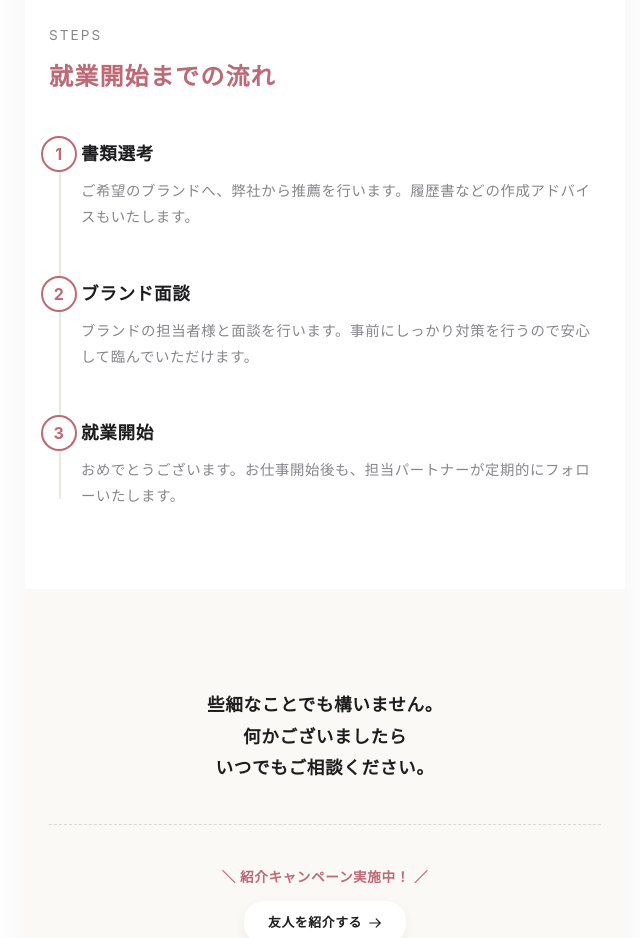
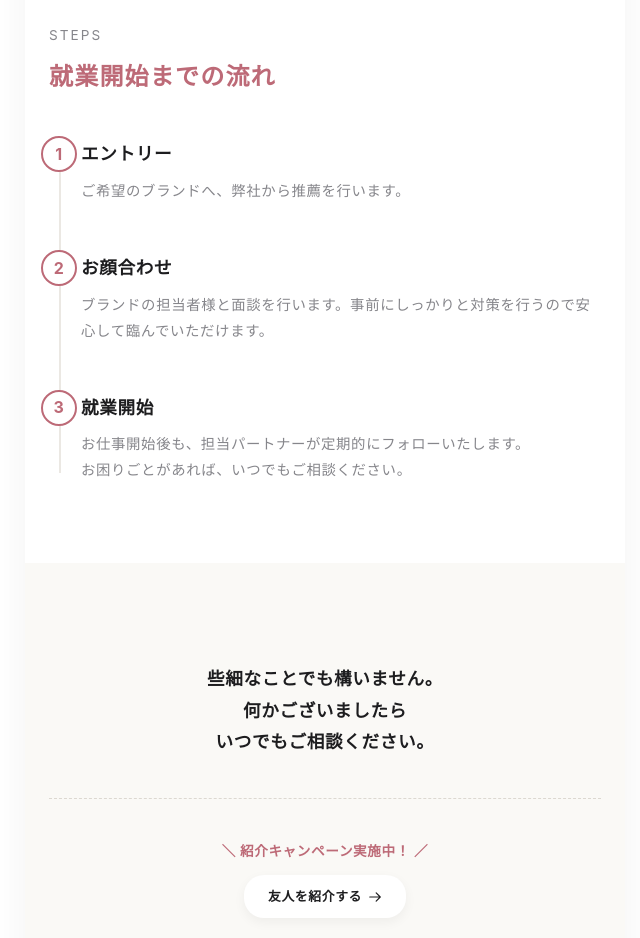
Before and after one commit to mina-gou-lab/staff-welcome-page, a plain HTML site: page index.html in a window 1280 px wide. Shown: the part 3120-4058 px from the top of the page, without its empty margins (315-955 px from the left). Drawn offline with Linux system fonts and the light colour scheme.

Commit message:
Update index.html

```diff
--- a/index.html
+++ b/index.html
@@ -1,7 +1,7 @@
 <!DOCTYPE html>
 <html lang="ja">
 <head>
-        <!-- Google tag (gtag.js) -->
+          <!-- Google tag (gtag.js) -->
 <script async src="https://www.googletagmanager.com/gtag/js?id=G-9LSL8TCSCW"></script>
 <script>
   window.dataLayer = window.dataLayer || [];
@@ -852,18 +852,18 @@
       <div class="flow-list">
         <div class="flow-item reveal">
           <div class="flow-number">1</div>
-          <h3>書類選考</h3>
-          <p>ご希望のブランドへ、弊社から推薦を行います。履歴書などの作成アドバイスもいたします。</p>
+          <h3>エントリー</h3>
+          <p>ご希望のブランドへ、弊社から推薦を行います。</p>
         </div>
         <div class="flow-item reveal">
           <div class="flow-number">2</div>
-          <h3>ブランド面談</h3>
-          <p>ブランドの担当者様と面談を行います。事前にしっかり対策を行うので安心して臨んでいただけます。</p>
+          <h3>お顔合わせ</h3>
+          <p>ブランドの担当者様と面談を行います。事前にしっかりと対策を行うので安心して臨んでいただけます。</p>
         </div>
         <div class="flow-item reveal">
           <div class="flow-number">3</div>
           <h3>就業開始</h3>
-          <p>おめでとうございます。お仕事開始後も、担当パートナーが定期的にフォローいたします。</p>
+          <p>お仕事開始後も、担当パートナーが定期的にフォローいたします。<br>お困りごとがあれば、いつでもご相談ください。</p>
         </div>
       </div>
     </section>
```
